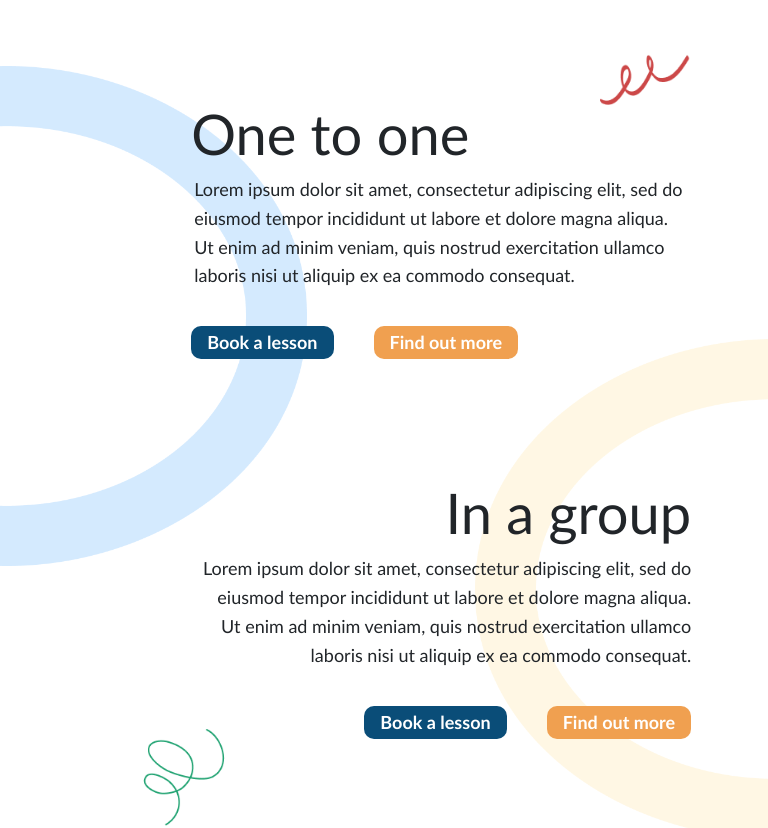
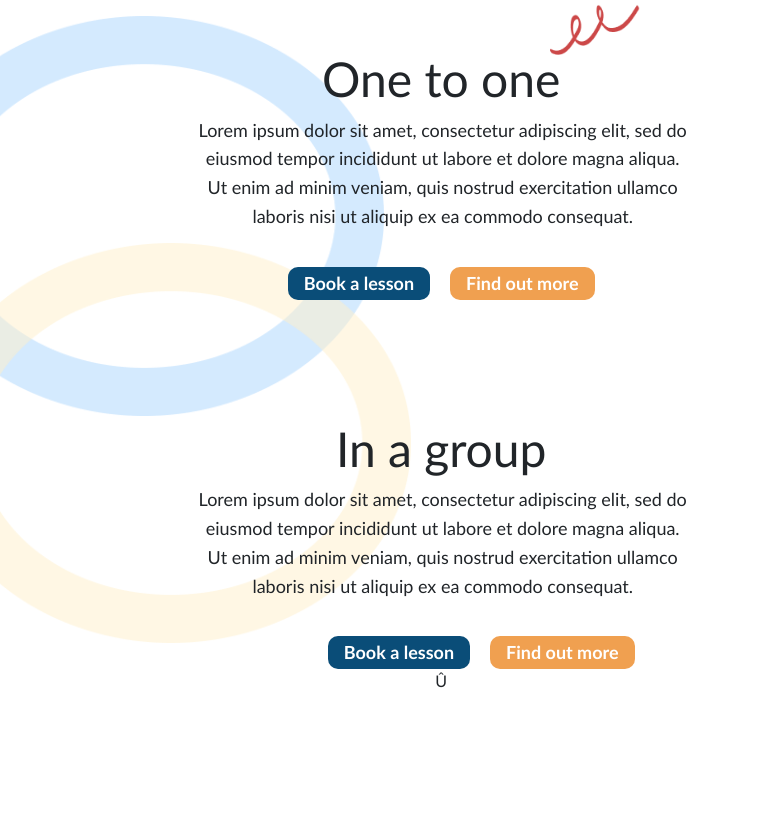
Before and after one commit to jimmybombimmy/joel-wilson-english, a React (Vite) app: page / in a window 768 px wide. Shown: the part 1759-2587 px from the top of the page. Built offline with nearby package versions, Linux system fonts and the light colour scheme.

Commit message:
solo or group section arranged for mobile screens

```diff
--- a/src/components/home/SoloOrGroup/SoloOrGroup.css
+++ b/src/components/home/SoloOrGroup/SoloOrGroup.css
@@ -265,6 +265,34 @@
     text-align: right;
   }
 
+  .soloOrGroupParagraph {
+    font-size: 1.125rem;
+  }
+
+  .lessonButtons {
+    font-size: 1.125rem;
+    padding: 3px 16px;
+    border-radius: 10px;
+  }
+
+  #groupSquiggle {
+    width: 100px;
+    position: relative;
+
+    /* position in media */
+  }
+
+  #oneToOneSquiggle {
+    height: 70px;
+    position: relative;
+    margin-top: -70px;
+    margin-right: -104px;
+
+    /* position in media */
+  }
+
+  @media (min-width: 768px) and (max-width: 996px) {
+
     .soloOrGroupContainer {
       width: 500px;
     }
@@ -275,30 +303,14 @@
       left: calc(80vw - 500px)
     }
 
-  .soloOrGroupTitle {
-    font-size: 3.5rem;
-  }
-
-  .soloOrGroupParagraph {
-    font-size: 1.125rem;
-  }
-
-  .lessonButtons {
-    font-size: 1.125rem;
-    padding: 3px 16px;
-    border-radius: 10px;
-  }
-
     .groupButtons {
       position: relative;
       left: 40px;
     }
 
-  #groupSquiggle {
-    width: 100px;
-    position: relative;
-    left: -250px;
-    top: 250px;
+    #oneToOneSquiggle {
+      top: 20px;
+      left: 400px;
     }
 
     #eclipse1 {
@@ -318,15 +330,80 @@
       margin-left: -600px;
     }
 
-  #oneToOneSquiggle {
-    height: 70px;
-    position: relative;
-    margin-top: -70px;
-    margin-right: -104px;
-    top: 20px;
-    left: 400px;
+    #groupSquiggle {
+      left: -250px;
+      top: 250px;
     }
 
 
+    .soloOrGroupTitle {
+      font-size: 3.5rem;
+    }
+
 
   }
+
+  @media (max-width: 768px) {
+    #soloOrGroupSection {
+      margin-top: 0px;
+    }
+
+    #oneToOneSection {
+      text-align: center;
+    }
+
+    #groupSection {
+      text-align: center;
+    }
+
+    #groupInfo {
+      width: 200%;
+    }
+
+    .soloOrGroupTitle {
+      font-size: 3rem;
+    }
+
+    .lessonButtonsGroup {
+      width: 150%;
+      position: relative;
+      right: 25%
+    }
+
+    .lessonButtons {
+      margin: 20px 10px 0
+    }
+
+
+    #oneToOneSquiggle {
+      top: 20px;
+      left: 100px;
+    }
+
+    #eclipse1 {
+      left: 0;
+      height: 400px;
+      width: 480px;
+      margin-bottom: -400px;
+      margin-left: -480px;
+    }
+
+    #eclipse2 {
+      left: calc(80vw - 160px);
+      bottom: 450px;
+      height: 400px;
+      width: 480px;
+      margin-bottom: -400px;
+      /* margin-left: -480px; */
+      justify-content: right;
+    }
+
+    #groupSquiggle {
+      position: relative;
+      left: 1000px;
+      top: 250px;
+    }
+
+  }
+
+}
--- a/src/components/home/SoloOrGroup/SoloOrGroup.jsx
+++ b/src/components/home/SoloOrGroup/SoloOrGroup.jsx
@@ -1,7 +1,13 @@
-import "./SoloOrGroup.css"
-import "../../App.css"
-import { eclipse1, oneToOneImg, oneToOneSquiggle, groupImg, groupSquiggle, eclipse2 } from "../../../assets/home/home-images";
-
+import "./SoloOrGroup.css";
+import "../../App.css";
+import {
+  eclipse1,
+  oneToOneImg,
+  oneToOneSquiggle,
+  groupImg,
+  groupSquiggle,
+  eclipse2,
+} from "../../../assets/home/home-images";
 
 export default function SoloOrGroupSection() {
   return (
@@ -17,30 +23,47 @@ export default function SoloOrGroupSection() {
         <article id="oneToOneInfo">
           <div id="oneToOneContainer" className="soloOrGroupContainer">
             <img id="oneToOneSquiggle" src={oneToOneSquiggle} alt="" />
-            <h2 id="oneToOneTitle" className="soloOrGroupTitle">One to one</h2>
+            <h2 id="oneToOneTitle" className="soloOrGroupTitle">
+              One to one
+            </h2>
             <p id="oneToOneParagraph" className="soloOrGroupParagraph">
               Lorem ipsum dolor sit amet, consectetur adipiscing elit, sed do
               eiusmod tempor incididunt ut labore et dolore magna aliqua. Ut
               enim ad minim veniam, quis nostrud exercitation ullamco laboris
               nisi ut aliquip ex ea commodo consequat.{" "}
             </p>
-            <button className="lessonButtons heroButton2">Book a lesson</button>
-            <button className="lessonButtons heroButton1">Find out more</button>
+            <div className="lessonButtonsGroup">
+              <button className="lessonButtons heroButton2">
+                Book a lesson
+              </button>
+              <button className="lessonButtons heroButton1">
+                Find out more
+              </button>
+            </div>
           </div>
         </article>
       </section>
       <section id="groupSection">
         <article id="groupInfo">
           <div id="groupContainer">
-            <h2 id="groupTitle" className="soloOrGroupTitle">In a group</h2>
+            <h2 id="groupTitle" className="soloOrGroupTitle">
+              In a group
+            </h2>
             <p id="groupParagraph" className="soloOrGroupParagraph">
               Lorem ipsum dolor sit amet, consectetur adipiscing elit, sed do
               eiusmod tempor incididunt ut labore et dolore magna aliqua. Ut
               enim ad minim veniam, quis nostrud exercitation ullamco laboris
               nisi ut aliquip ex ea commodo consequat.{" "}
             </p>
-            <button className="lessonButtons heroButton2 groupButtons">Book a lesson</button>
-            <button className="lessonButtons heroButton1 groupButtons">Find out more</button>
+            <div className="lessonButtonsGroup">
+              <button className="lessonButtons heroButton2 groupButtons">
+                Book a lesson
+              </button>
+              <button className="lessonButtons heroButton1 groupButtons">
+                Find out more
+              </button>
+            </div>
+            Û
           </div>
         </article>
         <img
```
Lines whose indentation alone changed are shown as unchanged.
